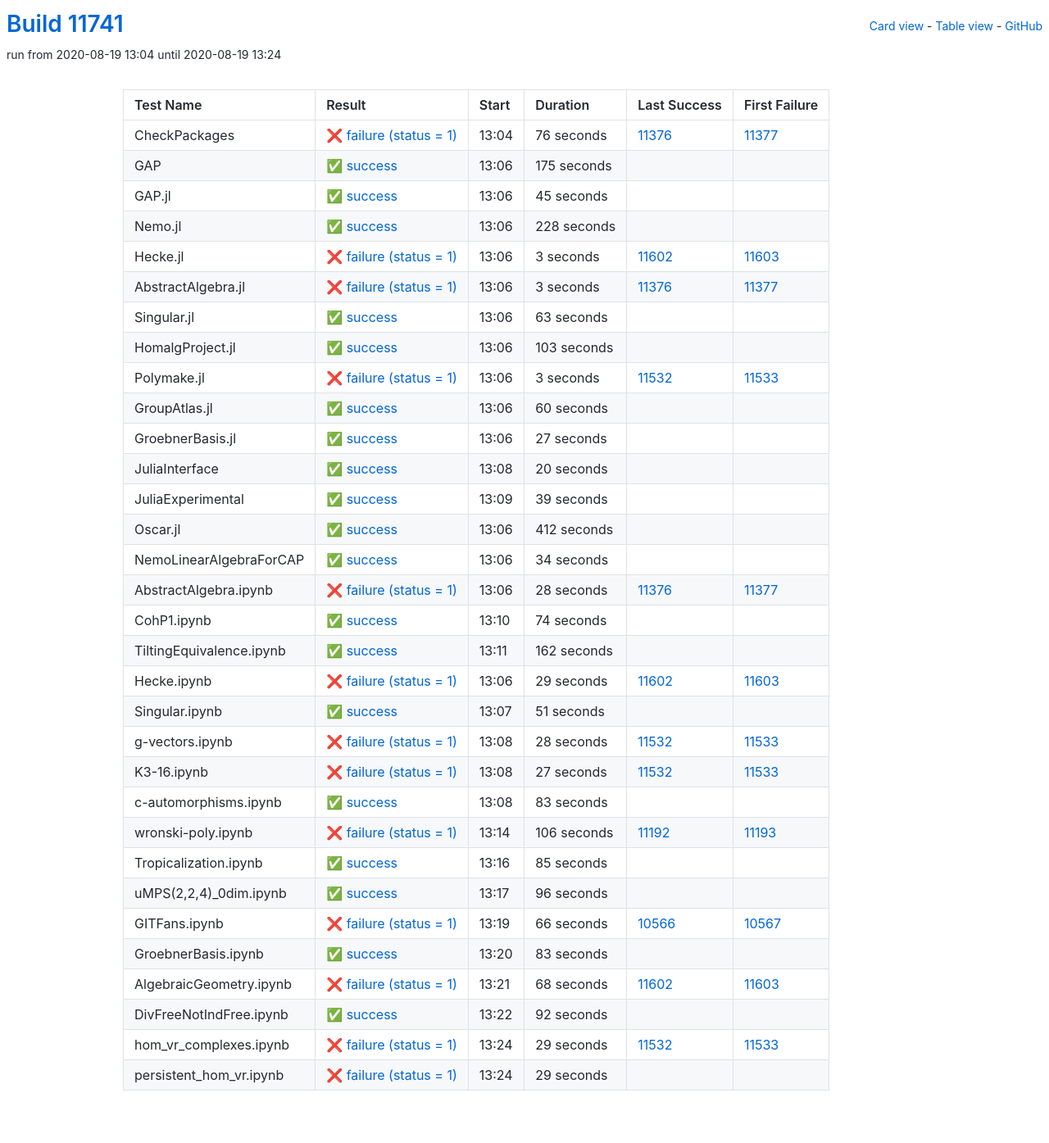
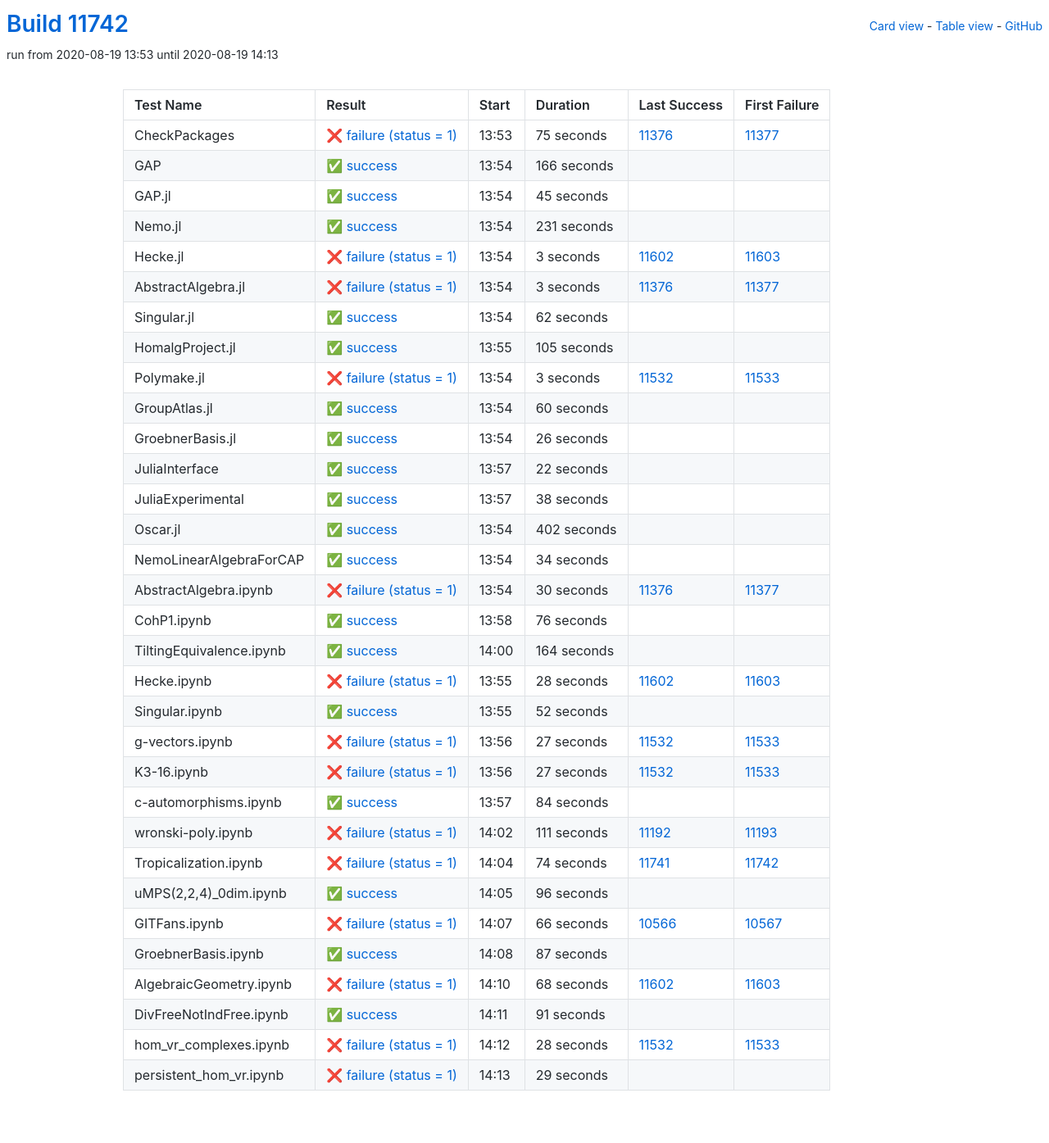
Before and after one commit to oscar-system/oscar-ci-status, a Jekyll site: the page built from table.html, in a window 1280 px wide. Shown: the whole page at 82% size. Built offline with Jekyll 4.4.1, drawn with Linux system fonts in a browser that asks for light colours.

Commit message:
Build #11742

```diff
--- a/_data/ci.yml
+++ b/_data/ci.yml
@@ -1,6 +1,6 @@
 ---
-build: 11741
-build_url: https://oscarci.mathematik.uni-kl.de/job/oscar/11741/
+build: 11742
+build_url: https://oscarci.mathematik.uni-kl.de/job/oscar/11742/
 job: oscar
 organization: oscar-system
 repo: oscar-ci-status
@@ -8,32 +8,32 @@
 tests:
 - name: CheckPackages
   id: checkpackages
-  log: https://oscarci.mathematik.uni-kl.de/job/oscar/11741/artifact/logs/build-11741/CheckPackages.log
-  start: 2020-08-19 13:04
+  log: https://oscarci.mathematik.uni-kl.de/job/oscar/11742/artifact/logs/build-11742/CheckPackages.log
+  start: 2020-08-19 13:53
   success: false
   exitcode: 1
   status: failure
-  duration: 76
+  duration: 75
   last_success: 11376
   last_success_url: https://oscarci.mathematik.uni-kl.de/job/oscar/11376/
   first_failure: 11377
   first_failure_url: https://oscarci.mathematik.uni-kl.de/job/oscar/11377/
 - name: GAP
   id: gap
-  log: https://oscarci.mathematik.uni-kl.de/job/oscar/11741/artifact/logs/build-11741/GAP.log
-  start: 2020-08-19 13:06
+  log: https://oscarci.mathematik.uni-kl.de/job/oscar/11742/artifact/logs/build-11742/GAP.log
+  start: 2020-08-19 13:54
   success: true
   exitcode: 0
   status: success
-  duration: 175
+  duration: 166
   last_success: false
   last_success_url:
   first_failure: false
   first_failure_url:
 - name: GAP.jl
   id: gap-jl
-  log: https://oscarci.mathematik.uni-kl.de/job/oscar/11741/artifact/logs/build-11741/GAP.jl.log
-  start: 2020-08-19 13:06
+  log: https://oscarci.mathematik.uni-kl.de/job/oscar/11742/artifact/logs/build-11742/GAP.jl.log
+  start: 2020-08-19 13:54
   success: true
   exitcode: 0
   status: success
@@ -44,20 +44,20 @@
   first_failure_url:
 - name: Nemo.jl
   id: nemo-jl
-  log: https://oscarci.mathematik.uni-kl.de/job/oscar/11741/artifact/logs/build-11741/Nemo.jl.log
-  start: 2020-08-19 13:06
+  log: https://oscarci.mathematik.uni-kl.de/job/oscar/11742/artifact/logs/build-11742/Nemo.jl.log
+  start: 2020-08-19 13:54
   success: true
   exitcode: 0
   status: success
-  duration: 228
+  duration: 231
   last_success: false
   last_success_url:
   first_failure: false
   first_failure_url:
 - name: Hecke.jl
   id: hecke-jl
-  log: https://oscarci.mathematik.uni-kl.de/job/oscar/11741/artifact/logs/build-11741/Hecke.jl.log
-  start: 2020-08-19 13:06
+  log: https://oscarci.mathematik.uni-kl.de/job/oscar/11742/artifact/logs/build-11742/Hecke.jl.log
+  start: 2020-08-19 13:54
   success: false
   exitcode: 1
   status: failure
@@ -68,8 +68,8 @@
   first_failure_url: https://oscarci.mathematik.uni-kl.de/job/oscar/11603/
 - name: AbstractAlgebra.jl
   id: abstractalgebra-jl
-  log: https://oscarci.mathematik.uni-kl.de/job/oscar/11741/artifact/logs/build-11741/AbstractAlgebra.jl.log
-  start: 2020-08-19 13:06
+  log: https://oscarci.mathematik.uni-kl.de/job/oscar/11742/artifact/logs/build-11742/AbstractAlgebra.jl.log
+  start: 2020-08-19 13:54
   success: false
   exitcode: 1
   status: failure
@@ -80,32 +80,32 @@
   first_failure_url: https://oscarci.mathematik.uni-kl.de/job/oscar/11377/
 - name: Singular.jl
   id: singular-jl
-  log: https://oscarci.mathematik.uni-kl.de/job/oscar/11741/artifact/logs/build-11741/Singular.jl.log
-  start: 2020-08-19 13:06
+  log: https://oscarci.mathematik.uni-kl.de/job/oscar/11742/artifact/logs/build-11742/Singular.jl.log
+  start: 2020-08-19 13:54
   success: true
   exitcode: 0
   status: success
-  duration: 63
+  duration: 62
   last_success: false
   last_success_url:
   first_failure: false
   first_failure_url:
 - name: HomalgProject.jl
   id: homalgproject-jl
-  log: https://oscarci.mathematik.uni-kl.de/job/oscar/11741/artifact/logs/build-11741/HomalgProject.jl.log
-  start: 2020-08-19 13:06
+  log: https://oscarci.mathematik.uni-kl.de/job/oscar/11742/artifact/logs/build-11742/HomalgProject.jl.log
+  start: 2020-08-19 13:55
   success: true
   exitcode: 0
   status: success
-  duration: 103
+  duration: 105
   last_success: false
   last_success_url:
   first_failure: false
   first_failure_url:
 - name: Polymake.jl
   id: polymake-jl
-  log: https://oscarci.mathematik.uni-kl.de/job/oscar/11741/artifact/logs/build-11741/Polymake.jl.log
-  start: 2020-08-19 13:06
+  log: https://oscarci.mathematik.uni-kl.de/job/oscar/11742/artifact/logs/build-11742/Polymake.jl.log
+  start: 2020-08-19 13:54
   success: false
   exitcode: 1
   status: failure
@@ -116,8 +116,8 @@
   first_failure_url: https://oscarci.mathematik.uni-kl.de/job/oscar/11533/
 - name: GroupAtlas.jl
   id: groupatlas-jl
-  log: https://oscarci.mathematik.uni-kl.de/job/oscar/11741/artifact/logs/build-11741/GroupAtlas.jl.log
-  start: 2020-08-19 13:06
+  log: https://oscarci.mathematik.uni-kl.de/job/oscar/11742/artifact/logs/build-11742/GroupAtlas.jl.log
+  start: 2020-08-19 13:54
   success: true
   exitcode: 0
   status: success
@@ -128,56 +128,56 @@
   first_failure_url:
 - name: GroebnerBasis.jl
   id: groebnerbasis-jl
-  log: https://oscarci.mathematik.uni-kl.de/job/oscar/11741/artifact/logs/build-11741/GroebnerBasis.jl.log
-  start: 2020-08-19 13:06
+  log: https://oscarci.mathematik.uni-kl.de/job/oscar/11742/artifact/logs/build-11742/GroebnerBasis.jl.log
+  start: 2020-08-19 13:54
   success: true
   exitcode: 0
   status: success
-  duration: 27
+  duration: 26
   last_success: false
   last_success_url:
   first_failure: false
   first_failure_url:
 - name: JuliaInterface
   id: juliainterface
-  log: https://oscarci.mathematik.uni-kl.de/job/oscar/11741/artifact/logs/build-11741/JuliaInterface.log
-  start: 2020-08-19 13:08
+  log: https://oscarci.mathematik.uni-kl.de/job/oscar/11742/artifact/logs/build-11742/JuliaInterface.log
+  start: 2020-08-19 13:57
   success: true
   exitcode: 0
   status: success
-  duration: 20
+  duration: 22
   last_success: false
   last_success_url:
   first_failure: false
   first_failure_url:
 - name: JuliaExperimental
   id: juliaexperimental
-  log: https://oscarci.mathematik.uni-kl.de/job/oscar/11741/artifact/logs/build-11741/JuliaExperimental.log
-  start: 2020-08-19 13:09
+  log: https://oscarci.mathematik.uni-kl.de/job/oscar/11742/artifact/logs/build-11742/JuliaExperimental.log
+  start: 2020-08-19 13:57
   success: true
   exitcode: 0
   status: success
-  duration: 39
+  duration: 38
   last_success: false
   last_success_url:
   first_failure: false
   first_failure_url:
 - name: Oscar.jl
   id: oscar-jl
-  log: https://oscarci.mathematik.uni-kl.de/job/oscar/11741/artifact/logs/build-11741/Oscar.jl.log
-  start: 2020-08-19 13:06
+  log: https://oscarci.mathematik.uni-kl.de/job/oscar/11742/artifact/logs/build-11742/Oscar.jl.log
+  start: 2020-08-19 13:54
   success: true
   exitcode: 0
   status: success
-  duration: 412
+  duration: 402
   last_success: false
   last_success_url:
   first_failure: false
   first_failure_url:
 - name: NemoLinearAlgebraForCAP
   id: nemolinearalgebraforcap
-  log: https://oscarci.mathematik.uni-kl.de/job/oscar/11741/artifact/logs/build-11741/NemoLinearAlgebraForCAP.log
-  start: 2020-08-19 13:06
+  log: https://oscarci.mathematik.uni-kl.de/job/oscar/11742/artifact/logs/build-11742/NemoLinearAlgebraForCAP.log
+  start: 2020-08-19 13:54
   success: true
   exitcode: 0
   status: success
@@ -188,80 +188,80 @@
   first_failure_url:
 - name: AbstractAlgebra.ipynb
   id: abstractalgebra-ipynb
-  log: https://oscarci.mathematik.uni-kl.de/job/oscar/11741/artifact/logs/build-11741/AbstractAlgebra.ipynb.log
-  start: 2020-08-19 13:06
+  log: https://oscarci.mathematik.uni-kl.de/job/oscar/11742/artifact/logs/build-11742/AbstractAlgebra.ipynb.log
+  start: 2020-08-19 13:54
   success: false
   exitcode: 1
   status: failure
-  duration: 28
+  duration: 30
   last_success: 11376
   last_success_url: https://oscarci.mathematik.uni-kl.de/job/oscar/11376/
   first_failure: 11377
   first_failure_url: https://oscarci.mathematik.uni-kl.de/job/oscar/11377/
 - name: CohP1.ipynb
   id: cohp1-ipynb
-  log: https://oscarci.mathematik.uni-kl.de/job/oscar/11741/artifact/logs/build-11741/CohP1.ipynb.log
-  start: 2020-08-19 13:10
+  log: https://oscarci.mathematik.uni-kl.de/job/oscar/11742/artifact/logs/build-11742/CohP1.ipynb.log
+  start: 2020-08-19 13:58
   success: true
   exitcode: 0
   status: success
-  duration: 74
+  duration: 76
   last_success: false
   last_success_url:
   first_failure: false
   first_failure_url:
 - name: TiltingEquivalence.ipynb
   id: tiltingequivalence-ipynb
-  log: https://oscarci.mathematik.uni-kl.de/job/oscar/11741/artifact/logs/build-11741/TiltingEquivalence.ipynb.log
-  start: 2020-08-19 13:11
+  log: https://oscarci.mathematik.uni-kl.de/job/oscar/11742/artifact/logs/build-11742/TiltingEquivalence.ipynb.log
+  start: 2020-08-19 14:00
   success: true
   exitcode: 0
   status: success
-  duration: 162
+  duration: 164
   last_success: false
   last_success_url:
   first_failure: false
   first_failure_url:
 - name: Hecke.ipynb
   id: hecke-ipynb
-  log: https://oscarci.mathematik.uni-kl.de/job/oscar/11741/artifact/logs/build-11741/Hecke.ipynb.log
-  start: 2020-08-19 13:06
+  log: https://oscarci.mathematik.uni-kl.de/job/oscar/11742/artifact/logs/build-11742/Hecke.ipynb.log
+  start: 2020-08-19 13:55
   success: false
   exitcode: 1
   status: failure
-  duration: 29
+  duration: 28
   last_success: 11602
   last_success_url: https://oscarci.mathematik.uni-kl.de/job/oscar/11602/
   first_failure: 11603
   first_failure_url: https://oscarci.mathematik.uni-kl.de/job/oscar/11603/
 - name: Singular.ipynb
   id: singular-ipynb
-  log: https://oscarci.mathematik.uni-kl.de/job/oscar/11741/artifact/logs/build-11741/Singular.ipynb.log
-  start: 2020-08-19 13:07
+  log: https://oscarci.mathematik.uni-kl.de/job/oscar/11742/artifact/logs/build-11742/Singular.ipynb.log
+  start: 2020-08-19 13:55
   success: true
   exitcode: 0
   status: success
-  duration: 51
+  duration: 52
   last_success: false
   last_success_url:
   first_failure: false
   first_failure_url:
 - name: g-vectors.ipynb
   id: g-vectors-ipynb
-  log: https://oscarci.mathematik.uni-kl.de/job/oscar/11741/artifact/logs/build-11741/g-vectors.ipynb.log
-  start: 2020-08-19 13:08
+  log: https://oscarci.mathematik.uni-kl.de/job/oscar/11742/artifact/logs/build-11742/g-vectors.ipynb.log
+  start: 2020-08-19 13:56
   success: false
   exitcode: 1
   status: failure
-  duration: 28
+  duration: 27
   last_success: 11532
   last_success_url: https://oscarci.mathematik.uni-kl.de/job/oscar/11532/
   first_failure: 11533
   first_failure_url: https://oscarci.mathematik.uni-kl.de/job/oscar/11533/
 - name: K3-16.ipynb
   id: k3-16-ipynb
-  log: https://oscarci.mathematik.uni-kl.de/job/oscar/11741/artifact/logs/build-11741/K3-16.ipynb.log
-  start: 2020-08-19 13:08
+  log: https://oscarci.mathematik.uni-kl.de/job/oscar/11742/artifact/logs/build-11742/K3-16.ipynb.log
+  start: 2020-08-19 13:56
   success: false
   exitcode: 1
   status: failure
@@ -272,44 +272,44 @@
   first_failure_url: https://oscarci.mathematik.uni-kl.de/job/oscar/11533/
 - name: c-automorphisms.ipynb
   id: c-automorphisms-ipynb
-  log: https://oscarci.mathematik.uni-kl.de/job/oscar/11741/artifact/logs/build-11741/c-automorphisms.ipynb.log
-  start: 2020-08-19 13:08
+  log: https://oscarci.mathematik.uni-kl.de/job/oscar/11742/artifact/logs/build-11742/c-automorphisms.ipynb.log
+  start: 2020-08-19 13:57
   success: true
   exitcode: 0
   status: success
-  duration: 83
+  duration: 84
   last_success: false
   last_success_url:
   first_failure: false
   first_failure_url:
 - name: wronski-poly.ipynb
   id: wronski-poly-ipynb
-  log: https://oscarci.mathematik.uni-kl.de/job/oscar/11741/artifact/logs/build-11741/wronski-poly.ipynb.log
-  start: 2020-08-19 13:14
+  log: https://oscarci.mathematik.uni-kl.de/job/oscar/11742/artifact/logs/build-11742/wronski-poly.ipynb.log
+  start: 2020-08-19 14:02
   success: false
   exitcode: 1
   status: failure
-  duration: 106
+  duration: 111
   last_success: 11192
   last_success_url: https://oscarci.mathematik.uni-kl.de/job/oscar/11192/
   first_failure: 11193
   first_failure_url: https://oscarci.mathematik.uni-kl.de/job/oscar/11193/
 - name: Tropicalization.ipynb
   id: tropicalization-ipynb
-  log: https://oscarci.mathematik.uni-kl.de/job/oscar/11741/artifact/logs/build-11741/Tropicalization.ipynb.log
-  start: 2020-08-19 13:16
-  success: true
-  exitcode: 0
-  status: success
-  duration: 85
-  last_success: false
-  last_success_url:
-  first_failure: false
-  first_failure_url:
+  log: https://oscarci.mathematik.uni-kl.de/job/oscar/11742/artifact/logs/build-11742/Tropicalization.ipynb.log
+  start: 2020-08-19 14:04
+  success: false
+  exitcode: 1
+  status: failure
+  duration: 74
+  last_success: 11741
+  last_success_url: https://oscarci.mathematik.uni-kl.de/job/oscar/11741/
+  first_failure: 11742
+  first_failure_url: https://oscarci.mathematik.uni-kl.de/job/oscar/11742/
 - name: uMPS(2,2,4)_0dim.ipynb
   id: umps-2-2-4-0dim-ipynb
-  log: https://oscarci.mathematik.uni-kl.de/job/oscar/11741/artifact/logs/build-11741/uMPS-2-2-4-_0dim.ipynb.log
-  start: 2020-08-19 13:17
+  log: https://oscarci.mathematik.uni-kl.de/job/oscar/11742/artifact/logs/build-11742/uMPS-2-2-4-_0dim.ipynb.log
+  start: 2020-08-19 14:05
   success: true
   exitcode: 0
   status: success
@@ -320,8 +320,8 @@
   first_failure_url:
 - name: GITFans.ipynb
   id: gitfans-ipynb
-  log: https://oscarci.mathematik.uni-kl.de/job/oscar/11741/artifact/logs/build-11741/GITFans.ipynb.log
-  start: 2020-08-19 13:19
+  log: https://oscarci.mathematik.uni-kl.de/job/oscar/11742/artifact/logs/build-11742/GITFans.ipynb.log
+  start: 2020-08-19 14:07
   success: false
   exitcode: 1
   status: failure
@@ -332,20 +332,20 @@
   first_failure_url: https://oscarci.mathematik.uni-kl.de/job/oscar/10567/
 - name: GroebnerBasis.ipynb
   id: groebnerbasis-ipynb
-  log: https://oscarci.mathematik.uni-kl.de/job/oscar/11741/artifact/logs/build-11741/GroebnerBasis.ipynb.log
-  start: 2020-08-19 13:20
+  log: https://oscarci.mathematik.uni-kl.de/job/oscar/11742/artifact/logs/build-11742/GroebnerBasis.ipynb.log
+  start: 2020-08-19 14:08
   success: true
   exitcode: 0
   status: success
-  duration: 83
+  duration: 87
   last_success: false
   last_success_url:
   first_failure: false
   first_failure_url:
 - name: AlgebraicGeometry.ipynb
   id: algebraicgeometry-ipynb
-  log: https://oscarci.mathematik.uni-kl.de/job/oscar/11741/artifact/logs/build-11741/AlgebraicGeometry.ipynb.log
-  start: 2020-08-19 13:21
+  log: https://oscarci.mathematik.uni-kl.de/job/oscar/11742/artifact/logs/build-11742/AlgebraicGeometry.ipynb.log
+  start: 2020-08-19 14:10
   success: false
   exitcode: 1
   status: failure
@@ -356,32 +356,32 @@
   first_failure_url: https://oscarci.mathematik.uni-kl.de/job/oscar/11603/
 - name: DivFreeNotIndFree.ipynb
   id: divfreenotindfree-ipynb
-  log: https://oscarci.mathematik.uni-kl.de/job/oscar/11741/artifact/logs/build-11741/DivFreeNotIndFree.ipynb.log
-  start: 2020-08-19 13:22
+  log: https://oscarci.mathematik.uni-kl.de/job/oscar/11742/artifact/logs/build-11742/DivFreeNotIndFree.ipynb.log
+  start: 2020-08-19 14:11
   success: true
   exitcode: 0
   status: success
-  duration: 92
+  duration: 91
   last_success: false
   last_success_url:
   first_failure: false
   first_failure_url:
 - name: hom_vr_complexes.ipynb
   id: hom-vr-complexes-ipynb
-  log: https://oscarci.mathematik.uni-kl.de/job/oscar/11741/artifact/logs/build-11741/hom_vr_complexes.ipynb.log
-  start: 2020-08-19 13:24
+  log: https://oscarci.mathematik.uni-kl.de/job/oscar/11742/artifact/logs/build-11742/hom_vr_complexes.ipynb.log
+  start: 2020-08-19 14:12
   success: false
   exitcode: 1
   status: failure
-  duration: 29
+  duration: 28
   last_success: 11532
   last_success_url: https://oscarci.mathematik.uni-kl.de/job/oscar/11532/
   first_failure: 11533
   first_failure_url: https://oscarci.mathematik.uni-kl.de/job/oscar/11533/
 - name: persistent_hom_vr.ipynb
   id: persistent-hom-vr-ipynb
-  log: https://oscarci.mathematik.uni-kl.de/job/oscar/11741/artifact/logs/build-11741/persistent_hom_vr.ipynb.log
-  start: 2020-08-19 13:24
+  log: https://oscarci.mathematik.uni-kl.de/job/oscar/11742/artifact/logs/build-11742/persistent_hom_vr.ipynb.log
+  start: 2020-08-19 14:13
   success: false
   exitcode: 1
   status: failure
```
Also changed, not shown: README.md.
